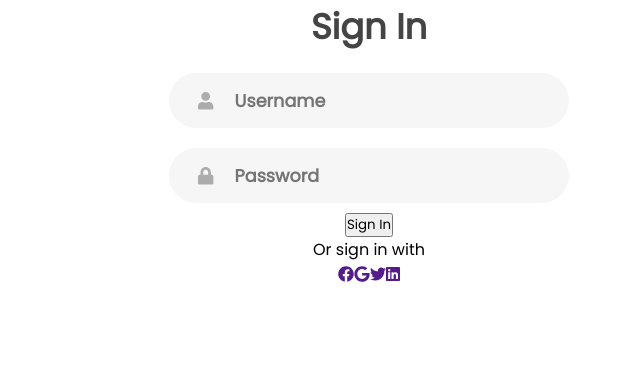
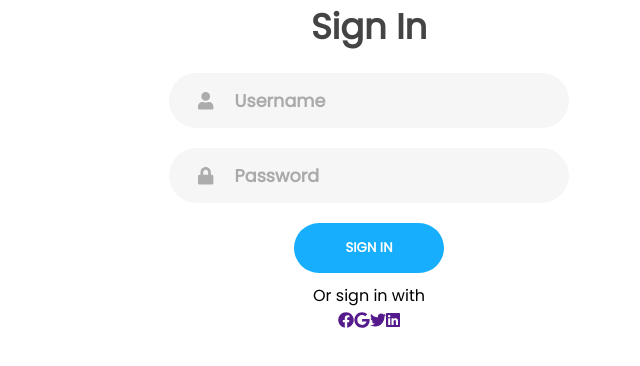
Before and after one commit to bamblebam/dsc-project-books-redistribution, a Next.js app in the folder frontend/: page /auth/authentication in a window 1280 px wide. Shown: the top 366 px of the page, without its empty margins (271-911 px from the left). Built offline with nearby package versions, Linux system fonts and the light colour scheme.

Commit message:
multiple classname issue solved

```diff
--- a/frontend/pages/auth/authentication.js
+++ b/frontend/pages/auth/authentication.js
@@ -14,7 +14,7 @@ export default function authentication() {
                 <div className={styles.main_container}>
                     <div className={styles.form_container}>
                         <div className={styles.signin_signup}>
-                            <form action="" method="POST" className={styles.signin_form, styles.form}>
+                            <form action="" method="POST" className={styles.form + " " + styles.signin_form}>
                                 <h2 className={styles.title}>Sign In</h2>
                                 <div className={styles.input_field}>
                                     <div className={styles.icon}>
@@ -28,7 +28,7 @@ export default function authentication() {
                                     </div>
                                     <input type="text" name="signin_password" className={styles.input} placeholder="Password" />
                                 </div>
-                                <button type="submit" className={styles.btn, styles.solid}>Sign In</button>
+                                <button type="submit" className={styles.btn + " " + styles.solid}>Sign In</button>
                                 <p className={styles.social_text}>Or sign in with</p>
                                 <div className={styles.social_media}>
                                     <a href="" className={styles.social_icon}>
--- a/frontend/styles/css/authentication.module.css
+++ b/frontend/styles/css/authentication.module.css
@@ -78,4 +78,40 @@
   font-size: 1.1rem;
   color: #333333;
 }
+
+.input_field .input::-webkit-input-placeholder {
+  color: #aaaaaa;
+}
+
+.input_field .input:-ms-input-placeholder {
+  color: #aaaaaa;
+}
+
+.input_field .input::-ms-input-placeholder {
+  color: #aaaaaa;
+}
+
+.input_field .input::placeholder {
+  color: #aaaaaa;
+}
+
+.btn {
+  width: 150px;
+  height: 50px;
+  border: none;
+  outline: none;
+  border-radius: 50px;
+  cursor: pointer;
+  background-color: #17aefd;
+  color: #ffffff;
+  text-transform: uppercase;
+  font-weight: 600;
+  margin: 10px 0;
+  -webkit-transition: 0.5s;
+  transition: 0.5s;
+}
+
+.btn:hover {
+  background-color: #1466e3;
+}
 /*# sourceMappingURL=authentication.module.css.map */
--- a/frontend/styles/scss/authentication.module.scss
+++ b/frontend/styles/scss/authentication.module.scss
@@ -3,6 +3,10 @@ $font_color:#444444;
 $input_color:#f6f6f6;
 $input_text:#333333;
 $icon_color:#acacac;
+$input_placeholder:#aaaaaa;
+$primary:#17aefd;
+$primary_dark:#1466e3;
+
 
 .main_container{
     position: relative;
@@ -65,5 +69,28 @@ $icon_color:#acacac;
         font-weight: 600;
         font-size: 1.1rem;
         color: $input_text;
+
+        &::placeholder{
+            color: $input_placeholder;
+        }
     }
 }
+
+.btn{
+    width: 150px;
+    height: 50px;
+    border: none;
+    outline: none;
+    border-radius: 50px;
+    cursor: pointer;
+    background-color: $primary;
+    color: $background_white;
+    text-transform: uppercase;
+    font-weight: 600;
+    margin: 10px 0;
+    transition: 0.5s;
+
+    &:hover{
+        background-color:$primary_dark ;
+    }
+}
```
Also changed, not shown: 1 other file (tests, documents, lock files or other folders).
